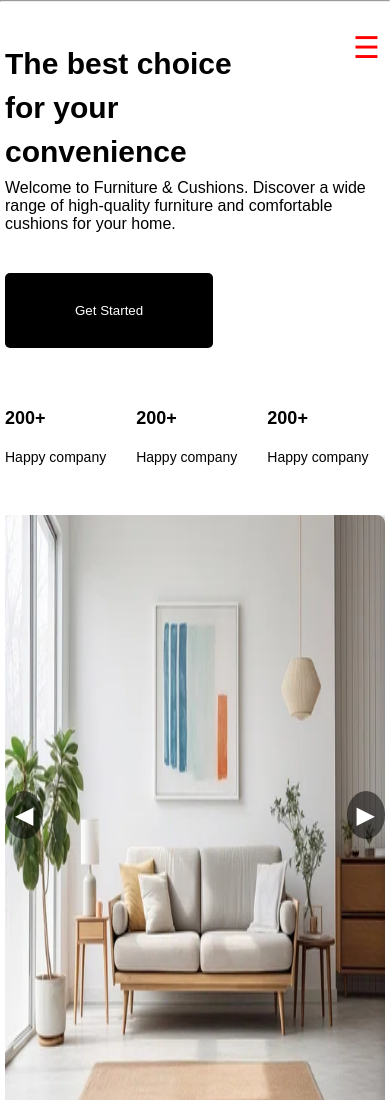
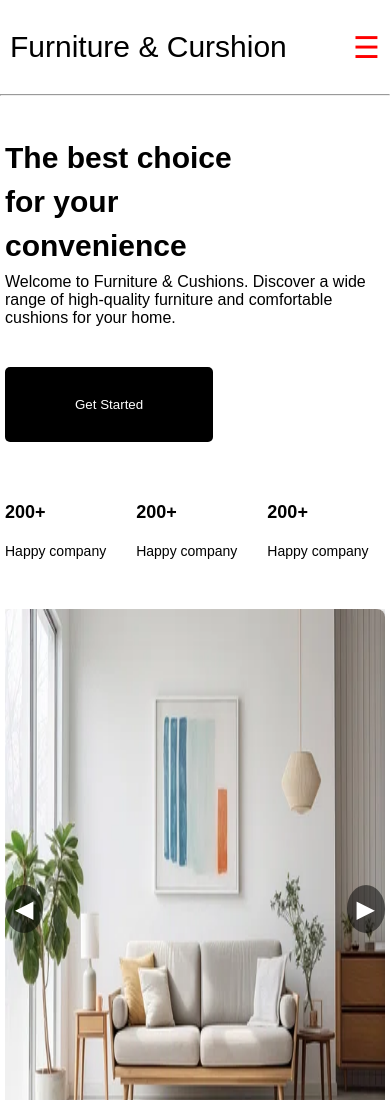
Before and after one commit to WisdomPandovic/Furniture-Cushions-App, a plain HTML site: page index.html in a window 390 px wide. Shown: the top 1100 px of the page. Drawn offline with Linux system fonts and the light colour scheme.

Commit message:
second commit

```diff
--- a/nav.css
+++ b/nav.css
@@ -124,6 +124,7 @@ display: none;
     padding: 30px 10px;
     display: none;
     }
+
 .hide_nav_container{
 display: none;
 height: 70vh;
@@ -194,6 +195,11 @@ display: block;
 color: black;
 }
 
+.hamburger_container p {
+    display: block;
+}
+
+
     .furniture-list {
     display: grid;
     grid-template-columns: repeat(1, 1fr);
--- a/styles.css
+++ b/styles.css
@@ -447,6 +447,9 @@ font-size: 30px;
     display: block;
     color: black;
     }
+    .hamburger_container p {
+        display: block;
+    }
 
   .main-section {
     display: grid;
```
